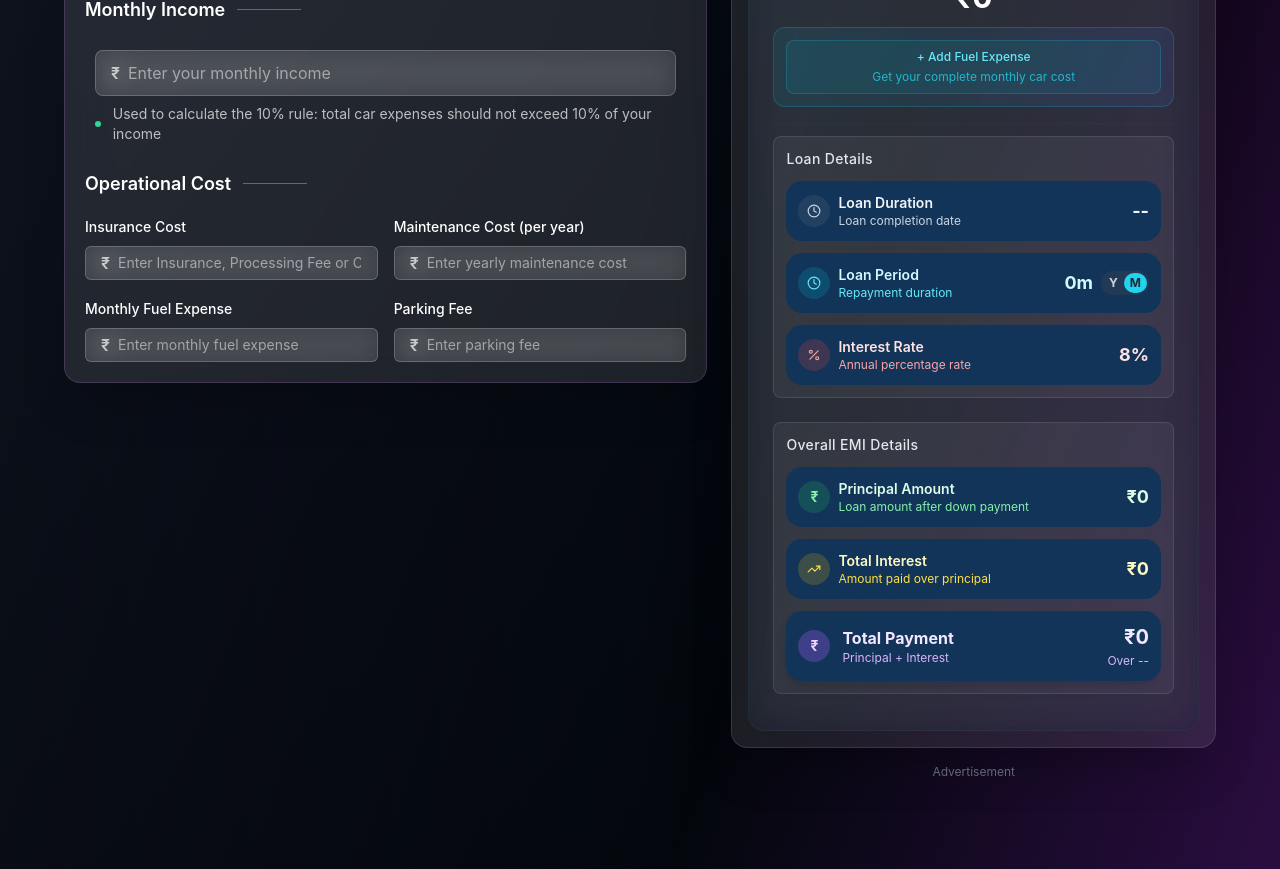
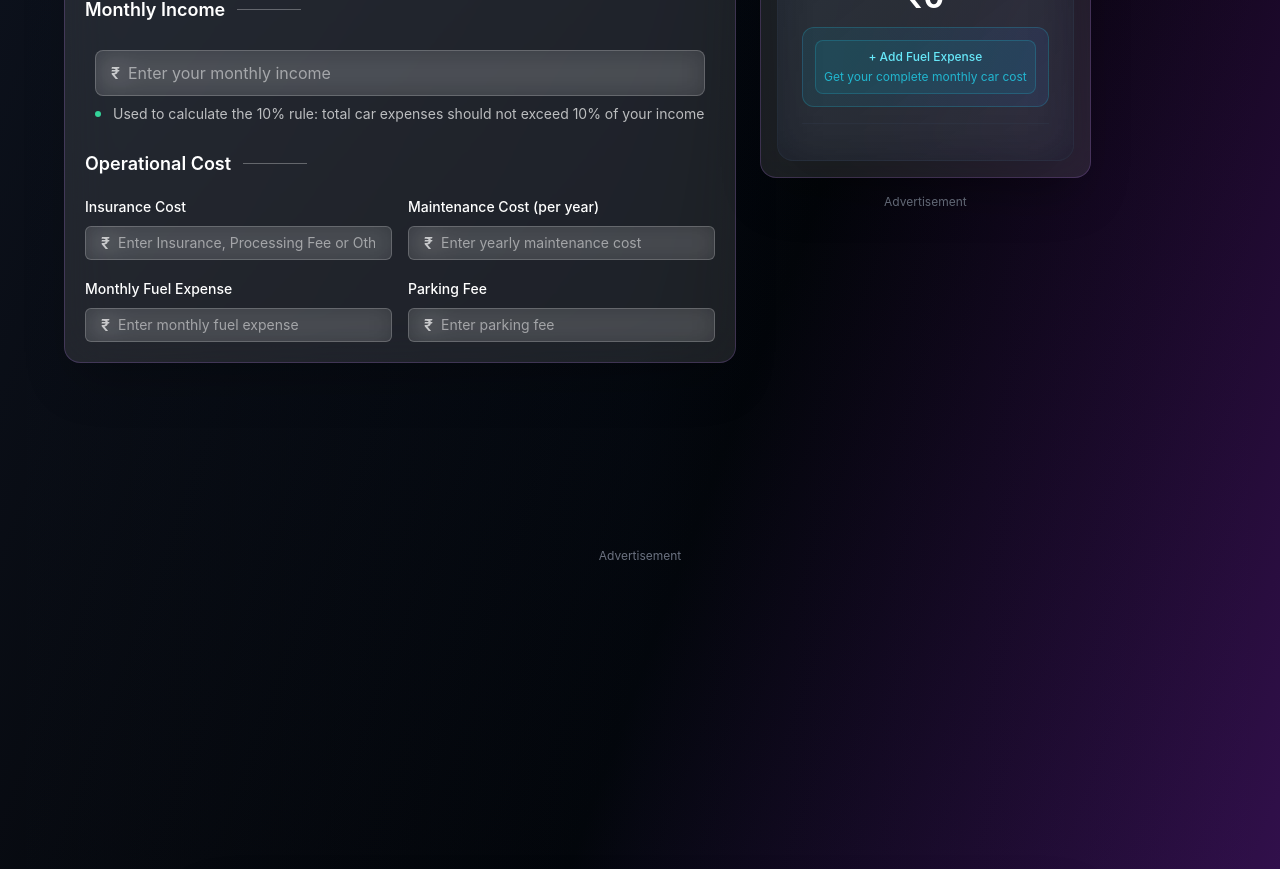
Before and after one commit to srivastava-utkarsh/car-calculator-web, a Next.js app: page /demo in a window 1280 px wide. Shown: the part 1040-1909 px from the top of the page. Built offline with nearby package versions, Linux system fonts and the light colour scheme.

Commit message:
fixed left panel

```diff
--- a/src/app/page.tsx
+++ b/src/app/page.tsx
@@ -200,7 +200,7 @@ export default function HomePage() {
 
                 {/* Main Form Section - Collapsible */}
                 <motion.div
-                  className={`transition-all duration-500 ease-in-out ${isLeftCollapsed ? 'w-16 lg:w-16' : 'w-full lg:w-[600px] lg:flex-shrink-0'}`}
+                  className={`transition-all duration-500 ease-in-out ${isLeftCollapsed ? 'w-16 lg:w-16' : 'w-full lg:w-1/2 lg:flex-shrink-0'}`}
                   animate={{ width: isLeftCollapsed ? 64 : 'auto' }}
                 >
                   {isLeftCollapsed ? (
@@ -371,7 +371,7 @@ export default function HomePage() {
 
                 {/* Live Preview Panel - Expands when left is collapsed */}
                 <motion.aside
-                  className={`transition-all duration-500 ease-in-out ${isLeftCollapsed ? 'flex-1' : 'w-full lg:w-[450px] lg:flex-shrink-0'}`}
+                  className={`transition-all duration-500 ease-in-out ${isLeftCollapsed ? 'flex-1' : 'w-full lg:w-1/2 lg:flex-1'}`}
                   aria-labelledby="results-heading"
                   animate={{ width: isLeftCollapsed ? '100%' : 'auto' }}
                 >
@@ -380,7 +380,7 @@ export default function HomePage() {
                       initial={{ opacity: 0, x: 20 }}
                       animate={{ opacity: 1, x: 0 }}
                       transition={{ duration: 0.6, delay: 0.2 }}
-                      className={`rounded-2xl p-3 lg:p-4 ${isLight ? 'bg-white border border-slate-200/60 shadow-sm' : 'bg-white/5 backdrop-blur-xl border border-white/10 shadow-2xl'}`}
+                      className={`rounded-2xl p-3 sm:p-4 lg:p-5 ${isLight ? 'bg-white border border-slate-200/60 shadow-sm' : 'bg-white/5 backdrop-blur-xl border border-white/10 shadow-2xl'}`}
                     >
                       <h3 id="results-heading" className="sr-only">Loan Calculation Results</h3>
                       <TotalCostDisplayV2 carData={carData} updateCarData={updateCarData} />
--- a/src/components/v2/TotalCostDisplayV2.tsx
+++ b/src/components/v2/TotalCostDisplayV2.tsx
@@ -13,12 +13,12 @@ interface TotalCostDisplayV2Props {
 }
 
 export default function TotalCostDisplayV2({ carData, updateCarData: _updateCarData }: TotalCostDisplayV2Props) {
-  const [durationToggle, setDurationToggle] = useState<'months' | 'years'>('months')
   const { theme, isLight, isDark } = useTheme()
   const themeStyles = getThemeStyles(theme)
 
   // Use monthly fuel expense from form input
   const monthlyFuelCost = carData.monthlyFuelExpense || 0
+  const monthlyParkingCost = carData.parkingFee || 0
 
   const calculateEMI = (principal: number, rate: number, years: number) => {
     if (principal <= 0 || rate <= 0 || years <= 0) return 0
@@ -32,11 +32,10 @@ export default function TotalCostDisplayV2({ carData, updateCarData: _updateCarD
   const loanAmount = Math.max(0, carData.carPrice - carData.downPayment)
   const emi = carData.tenure > 0 ? calculateEMI(loanAmount, carData.interestRate, carData.tenure) : 0
   const totalInterest = carData.tenure > 0 && emi > 0 ? (emi * carData.tenure * 12) - loanAmount : 0
-  const totalPayment = loanAmount + totalInterest
 
   // Monthly car expenses calculation for 20/4/10 rule
-  // Including EMI and fuel when available (insurance moved to one-time costs)
-  const totalMonthlyCarExpenses = emi + monthlyFuelCost
+  // Including EMI, fuel, and parking when available (insurance moved to one-time costs)
+  const totalMonthlyCarExpenses = emi + monthlyFuelCost + monthlyParkingCost
 
   // 20/4/10 Rule Check - Only calculate when valid data is available
   const downPaymentPercentage = carData.carPrice > 0 ? (carData.downPayment / carData.carPrice) * 100 : 0
@@ -56,21 +55,6 @@ export default function TotalCostDisplayV2({ carData, updateCarData: _updateCarD
     if (value < 1 && value > 0) return '< 1'
     if (value > 100) return '> 100'
     return value.toFixed(1)
-  }
-  const formatDuration = () => {
-    if (carData.tenure === 0) return '--'
-    return durationToggle === 'months' ? `${carData.tenure * 12} months` : `${carData.tenure} years`
-  }
-
-  const getLastEMIDate = () => {
-    if (carData.tenure <= 0) return '--'
-    const today = new Date()
-    const lastEMIDate = new Date(today.getFullYear(), today.getMonth() + (carData.tenure * 12), today.getDate())
-    return lastEMIDate.toLocaleDateString('en-IN', {
-      year: 'numeric',
-      month: 'short',
-      day: 'numeric'
-    })
   }
 
   // Calculate completion of required fields for Smart Purchase Score
@@ -296,21 +280,32 @@ export default function TotalCostDisplayV2({ carData, updateCarData: _updateCarD
             </div>
           </div>
 
-          {/* Fuel Cost Integration - Compact */}
-          {monthlyFuelCost > 0 ? (
-            <div className="bg-gradient-to-r from-emerald-500/20 to-green-500/20 border border-emerald-400/30 rounded-xl p-3 mb-3">
-              <h3 className="text-sm font-medium text-emerald-300 mb-1 tracking-wide">Overall Monthly Expense</h3>
-              <div className="text-3xl font-bold text-emerald-100 mb-3 tracking-tight min-w-[200px] text-center">
-                {formatCurrency(totalMonthlyCarExpenses)}
+          {/* Monthly Running Cost - Show when any expense is available */}
+          {(monthlyFuelCost > 0 || monthlyParkingCost > 0) ? (
+            <div className="bg-gradient-to-r from-blue-500/10 to-indigo-500/10 border border-blue-400/20 rounded-lg p-3 mb-3">
+              <div className="text-center">
+                <div className="text-blue-100 font-semibold text-base mb-2">Monthly Running Cost</div>
+                <div className="text-2xl font-bold text-blue-100">
+                  {formatCurrency(totalMonthlyCarExpenses)}
+                </div>
               </div>
-              <div className="bg-emerald-500/10 rounded-lg p-3 space-y-2">
-                <div className="flex justify-between items-center">
-                  <span className="text-emerald-200 font-medium text-sm">EMI</span>
-                  <span className="font-bold text-emerald-100 text-lg min-w-[120px] text-right inline-block">{formatCurrency(emi)}</span>
-                </div>
-                <div className="flex justify-between items-center">
-                  <span className="text-emerald-200 font-medium text-sm">Fuel</span>
-                  <span className="font-bold text-emerald-100 text-lg min-w-[120px] text-right inline-block">{formatCurrency(monthlyFuelCost)}</span>
+              {/* Breakdown */}
+              <div className="mt-2 pt-2 border-t border-blue-400/20">
+                <div className="space-y-1 text-sm">
+                  {emi > 0 && (
+                    <div className="flex justify-between text-blue-200">
+                      <span className="flex-shrink-0">EMI</span>
+                      <span className="flex-1 text-right max-w-full">{formatCurrency(emi)}</span>
+                    </div>
+                  )}
+                  <div className="flex justify-between text-blue-200">
+                    <span className="flex-shrink-0">Fuel</span>
+                    <span className="flex-1 text-right max-w-full">{formatCurrency(monthlyFuelCost)}</span>
+                  </div>
+                  <div className="flex justify-between text-blue-200">
+                    <span className="flex-shrink-0">Parking</span>
+                    <span className="flex-1 text-right max-w-full">{formatCurrency(monthlyParkingCost)}</span>
+                  </div>
                 </div>
               </div>
             </div>
@@ -338,44 +333,46 @@ export default function TotalCostDisplayV2({ carData, updateCarData: _updateCarD
           )}
 
 
-          {/* Yearly Cost Calculation */}
-          {(emi > 0 || monthlyFuelCost > 0 || (carData.insuranceAndMaintenance || 0) > 0) && (
+          {/* Yearly Running Cost Calculation */}
+          {(emi > 0 || monthlyFuelCost > 0 || monthlyParkingCost > 0 || (carData.insuranceAndMaintenance || 0) > 0 || (carData.maintenanceCostPerYear || 0) > 0) && (
             <div className="bg-gradient-to-r from-purple-500/10 to-indigo-500/10 border border-purple-400/20 rounded-lg p-3 mb-3">
-              <div className="flex items-center justify-between">
-                <div className="flex items-center space-x-2">
-                  <div className="w-8 h-8 bg-purple-500/20 rounded-full flex items-center justify-center">
-                    <TrendingUp size={14} className="text-purple-300"/>
-                  </div>
-                  <div>
-                    <div className="text-purple-100 font-semibold text-sm">Yearly Cost</div>
-                    <div className="text-purple-300 text-xs">Total annual expense</div>
-                  </div>
-                </div>
-                <div className="text-right">
-                  <div className="text-lg font-bold text-purple-100 min-w-[120px] text-right">
-                    {formatCurrency((totalMonthlyCarExpenses * 12) + (carData.insuranceAndMaintenance || 0))}
-                  </div>
+              <div className="text-center">
+                <div className="text-purple-100 font-semibold text-base mb-2">yearly Running Cost</div>
+                <div className="text-2xl font-bold text-purple-100">
+                  {formatCurrency((totalMonthlyCarExpenses * 12) + (carData.insuranceAndMaintenance || 0) + (carData.maintenanceCostPerYear || 0))}
                 </div>
               </div>
               {/* Breakdown */}
               <div className="mt-2 pt-2 border-t border-purple-400/20">
-                <div className="space-y-1 text-xs">
+                <div className="space-y-1 text-sm">
                   {emi > 0 && (
                     <div className="flex justify-between text-purple-200">
-                      <span>EMI × 12:</span>
-                      <span>{formatCurrency(emi * 12)}</span>
+                      <span className="flex-shrink-0">EMI × 12</span>
+                      <span className="flex-1 text-right max-w-full">{formatCurrency(emi * 12)}</span>
                     </div>
                   )}
                   {monthlyFuelCost > 0 && (
                     <div className="flex justify-between text-purple-200">
-                      <span>Fuel × 12:</span>
-                      <span>{formatCurrency(monthlyFuelCost * 12)}</span>
+                      <span className="flex-shrink-0">Fuel × 12</span>
+                      <span className="flex-1 text-right max-w-full">{formatCurrency(monthlyFuelCost * 12)}</span>
+                    </div>
+                  )}
+                  {monthlyParkingCost > 0 && (
+                    <div className="flex justify-between text-purple-200">
+                      <span className="flex-shrink-0">Parking × 12</span>
+                      <span className="flex-1 text-right max-w-full">{formatCurrency(monthlyParkingCost * 12)}</span>
                     </div>
                   )}
                   {(carData.insuranceAndMaintenance || 0) > 0 && (
                     <div className="flex justify-between text-purple-200">
-                      <span>Insurance + Others:</span>
-                      <span>{formatCurrency(carData.insuranceAndMaintenance || 0)}</span>
+                      <span className="flex-shrink-0">Insurance × 1</span>
+                      <span className="flex-1 text-right max-w-full">{formatCurrency(carData.insuranceAndMaintenance || 0)}</span>
+                    </div>
+                  )}
+                  {(carData.maintenanceCostPerYear || 0) > 0 && (
+                    <div className="flex justify-between text-purple-200">
+                      <span className="flex-shrink-0">Maintenance × 1</span>
+                      <span className="flex-1 text-right max-w-full">{formatCurrency(carData.maintenanceCostPerYear || 0)}</span>
                     </div>
                   )}
                 </div>
@@ -389,152 +386,6 @@ export default function TotalCostDisplayV2({ carData, updateCarData: _updateCarD
         {/* Loan Breakdown - Redesigned into Loan and Money sections */}
         <div className={`pt-3 ${themeClass('border-t border-slate-300/30', 'border-t border-slate-700/30', isLight)}`}>
 
-          {/* Loan Details Section */}
-          <div className={`mb-6 p-3 rounded-lg border ${themeClass('border-slate-200 bg-slate-50/30', 'border-white/10 bg-white/5', isLight)}`}>
-            <h4 className={`font-medium mb-3 text-sm tracking-wide ${themeClass(themeStyles.primaryText, 'text-gray-200', isLight)}`}>Loan Details</h4>
-
-            <div className="grid grid-cols-1 gap-3">
-              {/* Loan Duration Info */}
-              <div className="p-3 rounded-2xl" style={{backgroundColor: isLight ? '#f8fafc' : '#123458'}}>
-                <div className="flex items-center justify-between">
-                  <div className="flex items-center space-x-2">
-                    <div className={`w-8 h-8 rounded-full flex items-center justify-center ${themeClass('bg-slate-300/50', 'bg-slate-500/20', isLight)}`}>
-                      <Clock size={14} className={themeClass('text-slate-600', 'text-slate-300', isLight)}/>
-                    </div>
-                    <div>
-                      <div className={`font-semibold text-sm ${themeClass('text-slate-700', 'text-slate-100', isLight)}`}>Loan Duration</div>
-                      <div className={`text-xs ${themeClass('text-slate-500', 'text-slate-300', isLight)}`}>Loan completion date</div>
-                    </div>
-                  </div>
-                  <div className="text-right">
-                    <div className={`text-lg font-bold ${themeClass('text-slate-800', 'text-slate-100', isLight)}`}>{getLastEMIDate()}</div>
-                  </div>
-                </div>
-              </div>
-
-              {/* Loan Period */}
-              <div className="p-3 rounded-2xl" style={{backgroundColor: isLight ? '#f0f9ff' : '#123458'}}>
-                <div className="flex items-center justify-between">
-                  <div className="flex items-center space-x-2">
-                    <div className={`w-8 h-8 rounded-full flex items-center justify-center ${themeClass('bg-blue-200/50', 'bg-cyan-500/20', isLight)}`}>
-                      <Clock size={14} className={themeClass('text-blue-600', 'text-cyan-300', isLight)}/>
-                    </div>
-                    <div>
-                      <div className={`font-semibold text-sm ${themeClass('text-blue-700', 'text-cyan-100', isLight)}`}>Loan Period</div>
-                      <div className={`text-xs ${themeClass('text-blue-500', 'text-cyan-300', isLight)}`}>Repayment duration</div>
-                    </div>
-                  </div>
-                  <div className="text-right flex items-center space-x-2">
-                    <div className={`text-lg font-bold ${themeClass('text-blue-800', 'text-cyan-100', isLight)}`}>
-                      {durationToggle === 'months' ? `${carData.tenure * 12}m` : `${carData.tenure}y`}
-                    </div>
-                    <div className="flex bg-slate-700/50 rounded-full p-0.5">
-                      <button
-                        onClick={() => setDurationToggle('years')}
-                        className={`text-xs px-1.5 py-0.5 rounded-full transition-all duration-200 font-bold ${
-                          durationToggle === 'years'
-                            ? 'bg-cyan-400 text-slate-800 shadow-sm'
-                            : 'text-gray-300 hover:bg-slate-600/50'
-                        }`}
-                      >
-                        Y
-                      </button>
-                      <button
-                        onClick={() => setDurationToggle('months')}
-                        className={`text-xs px-1.5 py-0.5 rounded-full transition-all duration-200 font-bold ${
-                          durationToggle === 'months'
-                            ? 'bg-cyan-400 text-slate-800 shadow-sm'
-                            : 'text-gray-300 hover:bg-slate-600/50'
-                        }`}
-                      >
-                        M
-                      </button>
-                    </div>
-                  </div>
-                </div>
-              </div>
-
-              {/* Interest Rate */}
-              <div className="p-3 rounded-2xl" style={{backgroundColor: isLight ? '#fef2f2' : '#123458'}}>
-                <div className="flex items-center justify-between">
-                  <div className="flex items-center space-x-2">
-                    <div className="w-8 h-8 bg-red-500/20 rounded-full flex items-center justify-center">
-                      <Percent size={14} className="text-red-300"/>
-                    </div>
-                    <div>
-                      <div className="text-red-100 font-semibold text-sm">Interest Rate</div>
-                      <div className="text-red-300 text-xs">Annual percentage rate</div>
-                    </div>
-                  </div>
-                  <div className="text-right">
-                    <div className="text-lg font-bold text-red-100">{carData.interestRate}%</div>
-                  </div>
-                </div>
-              </div>
-            </div>
-          </div>
-
-          {/* Overall EMI Details Section */}
-          <div className={`mb-3 p-3 rounded-lg border ${themeClass('border-slate-200 bg-slate-50/30', 'border-white/10 bg-white/5', isLight)}`}>
-            <h4 className={`font-medium mb-3 text-sm tracking-wide ${themeClass(themeStyles.primaryText, 'text-gray-200', isLight)}`}>Overall EMI Details</h4>
-
-            <div className="grid grid-cols-1 gap-3">
-              {/* Principal Amount */}
-              <div className="p-3 rounded-2xl" style={{backgroundColor: isLight ? '#f0fdf4' : '#123458'}}>
-                <div className="flex items-center justify-between">
-                  <div className="flex items-center space-x-2">
-                    <div className="w-8 h-8 bg-green-500/20 rounded-full flex items-center justify-center">
-                      <span className="text-green-300 font-bold text-sm">₹</span>
-                    </div>
-                    <div>
-                      <div className="text-green-100 font-semibold text-sm">Principal Amount</div>
-                      <div className="text-green-300 text-xs">Loan amount after down payment</div>
-                    </div>
-                  </div>
-                  <div className="text-right">
-                    <div className="text-lg font-bold text-green-100 min-w-[120px] text-right">{formatCurrency(loanAmount)}</div>
-                  </div>
-                </div>
-              </div>
-
-              {/* Interest Cost */}
-              <div className="p-3 rounded-2xl" style={{backgroundColor: isLight ? '#fffbeb' : '#123458'}}>
-                <div className="flex items-center justify-between">
-                  <div className="flex items-center space-x-2">
-                    <div className="w-8 h-8 bg-yellow-500/20 rounded-full flex items-center justify-center">
-                      <TrendingUp size={14} className="text-yellow-300"/>
-                    </div>
-                    <div>
-                      <div className="text-yellow-100 font-semibold text-sm">Total Interest</div>
-                      <div className="text-yellow-300 text-xs">Amount paid over principal</div>
-                    </div>
-                  </div>
-                  <div className="text-right">
-                    <div className="text-lg font-bold text-yellow-100 min-w-[120px] text-right">{formatCurrency(totalInterest)}</div>
-                  </div>
-                </div>
-              </div>
-
-              {/* Total Payment */}
-              <div className="p-3 shadow-lg rounded-2xl" style={{backgroundColor: isLight ? '#faf5ff' : '#123458'}}>
-                <div className="flex items-center justify-between">
-                  <div className="flex items-center space-x-3">
-                    <div className="w-8 h-8 bg-purple-500/30 rounded-full flex items-center justify-center">
-                      <span className="text-purple-200 font-bold text-sm">₹</span>
-                    </div>
-                    <div>
-                      <div className="text-purple-100 font-bold text-base">Total Payment</div>
-                      <div className="text-purple-300 text-xs">Principal + Interest</div>
-                    </div>
-                  </div>
-                  <div className="text-right">
-                    <div className="text-xl font-bold text-purple-100 min-w-[140px] text-right">{formatCurrency(totalPayment)}</div>
-                    <div className="text-purple-300 text-xs mt-0.5">Over {formatDuration()}</div>
-                  </div>
-                </div>
-              </div>
-            </div>
-          </div>
         </div>
 
         {/* Processing Fee - One-time cost */}
```
